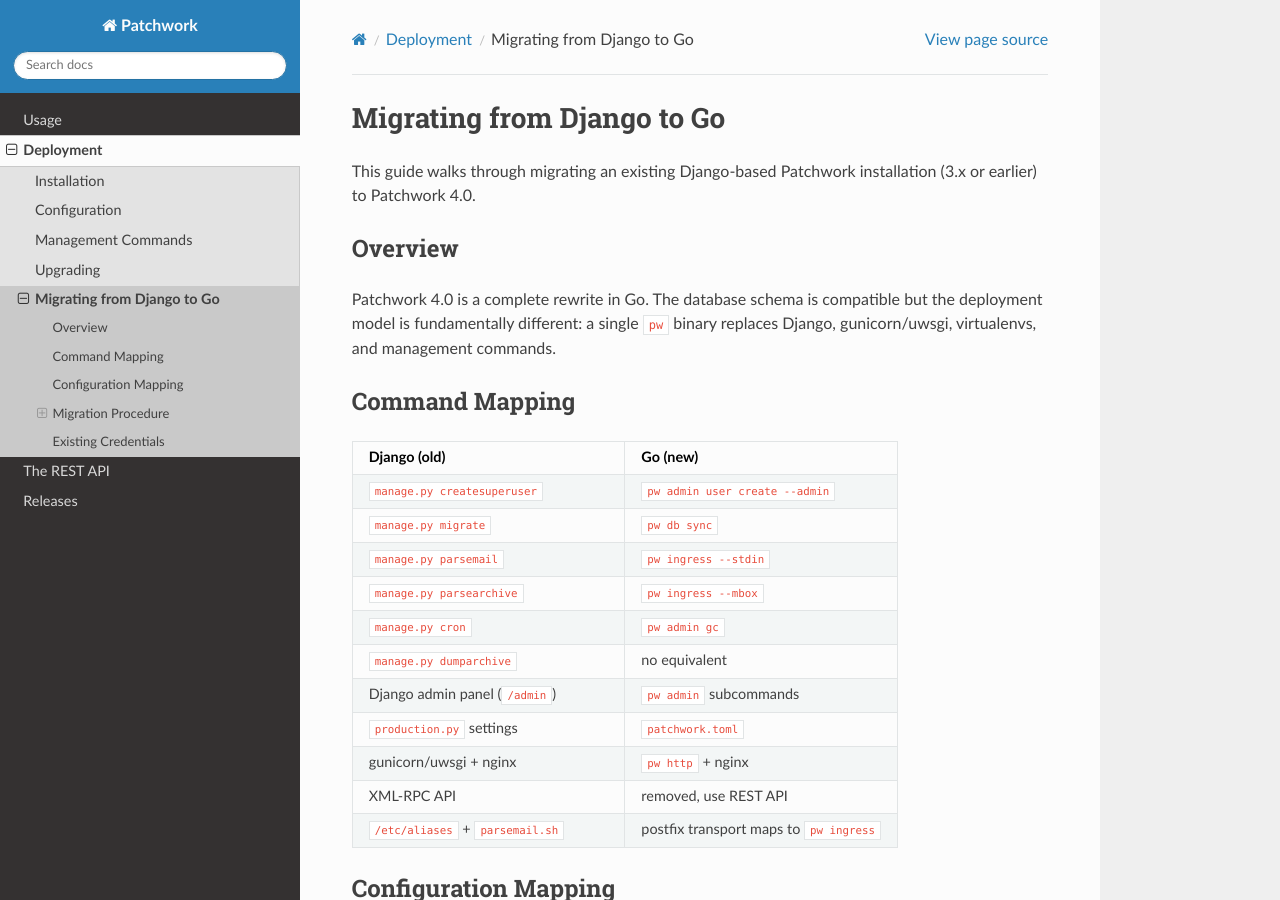
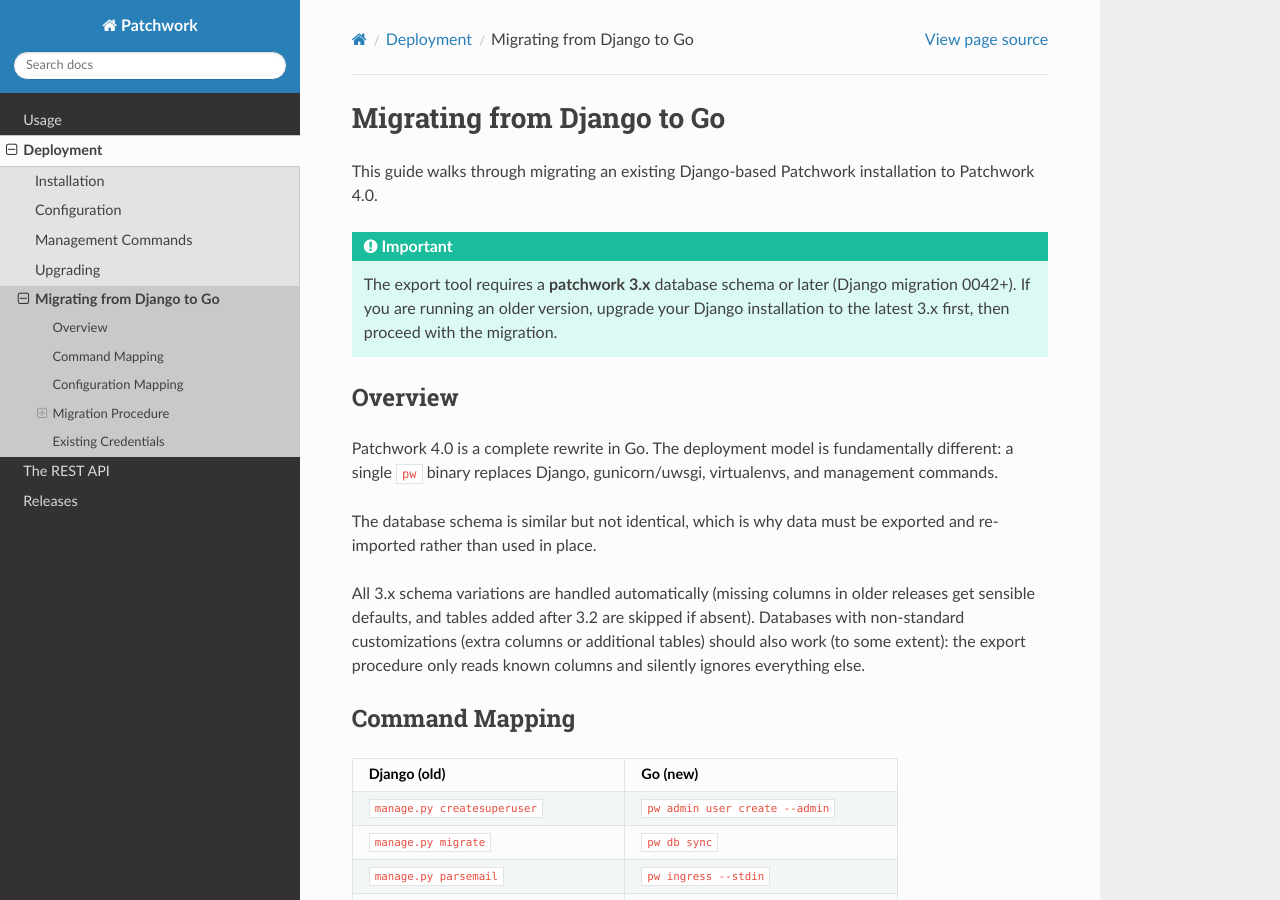
Before and after one commit to getpatchwork/patchwork-next, a Sphinx documentation site: the page built from docs/deployment/migration.rst, in a window 1280 px wide and 900 px high. Built offline with Sphinx 7.4.7 and the Read the Docs theme 3.1.0, drawn with Linux system fonts in a browser that asks for light colours.

Commit message:
docs: clarify migration requirements and limitations
Mention that patchwork 3.x or later is required for the export
tool, and that non-standard database customizations (extra columns
or tables) are silently ignored during export.

Signed-off-by: Robin Jarry <robin@jarry.cc>

```diff
--- a/docs/deployment/migration.rst
+++ b/docs/deployment/migration.rst
@@ -7,15 +7,30 @@
 ===========================
 
 This guide walks through migrating an existing Django-based Patchwork
-installation (3.x or earlier) to Patchwork 4.0.
+installation to Patchwork 4.0.
+
+.. important::
+
+   The export tool requires a **patchwork 3.x** database schema or later (Django
+   migration 0042+). If you are running an older version, upgrade your Django
+   installation to the latest 3.x first, then proceed with the migration.
 
 
 Overview
 --------
 
-Patchwork 4.0 is a complete rewrite in Go. The database schema is compatible
-but the deployment model is fundamentally different: a single ``pw`` binary
-replaces Django, gunicorn/uwsgi, virtualenvs, and management commands.
+Patchwork 4.0 is a complete rewrite in Go. The deployment model is fundamentally
+different: a single ``pw`` binary replaces Django, gunicorn/uwsgi, virtualenvs,
+and management commands.
+
+The database schema is similar but not identical, which is why data must be
+exported and re-imported rather than used in place.
+
+All 3.x schema variations are handled automatically (missing columns in older
+releases get sensible defaults, and tables added after 3.2 are skipped if
+absent). Databases with non-standard customizations (extra columns or additional
+tables) should also work (to some extent): the export procedure only reads known
+columns and silently ignores everything else.
 
 
 Command Mapping
```
